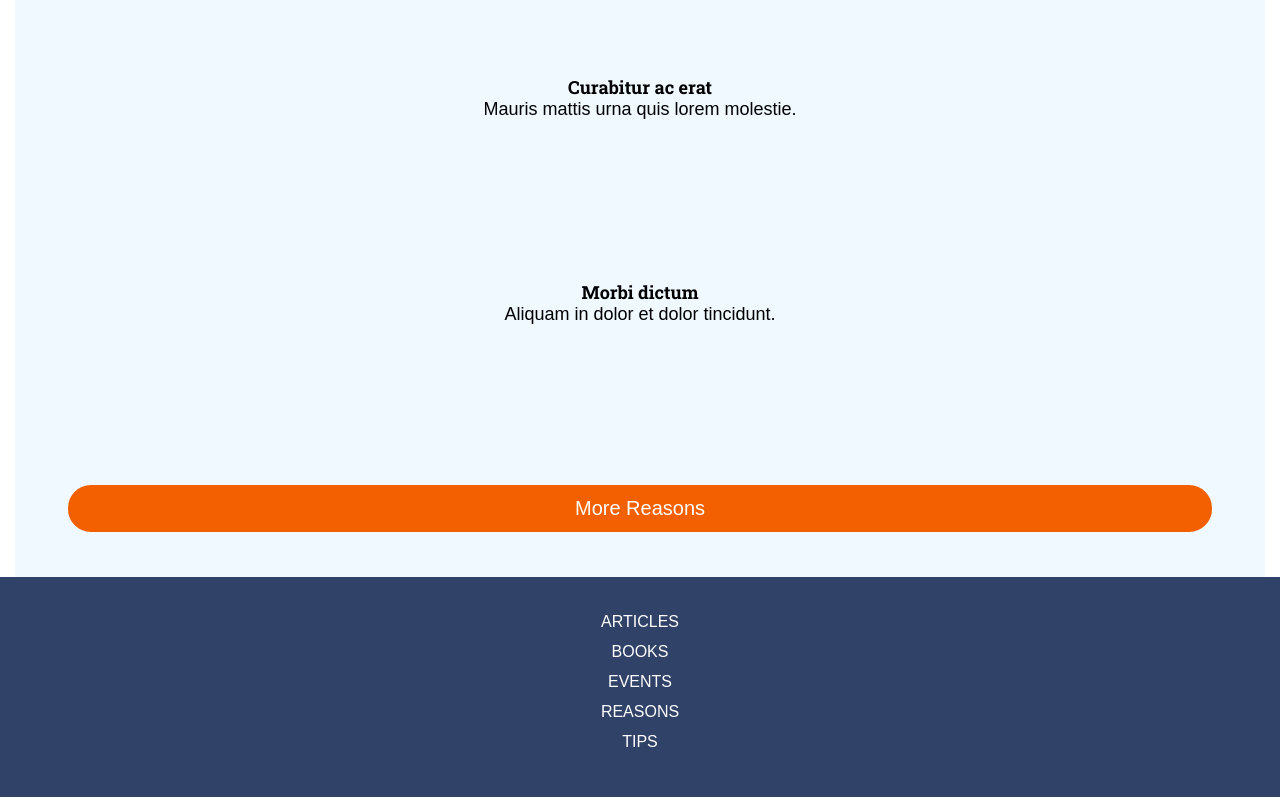
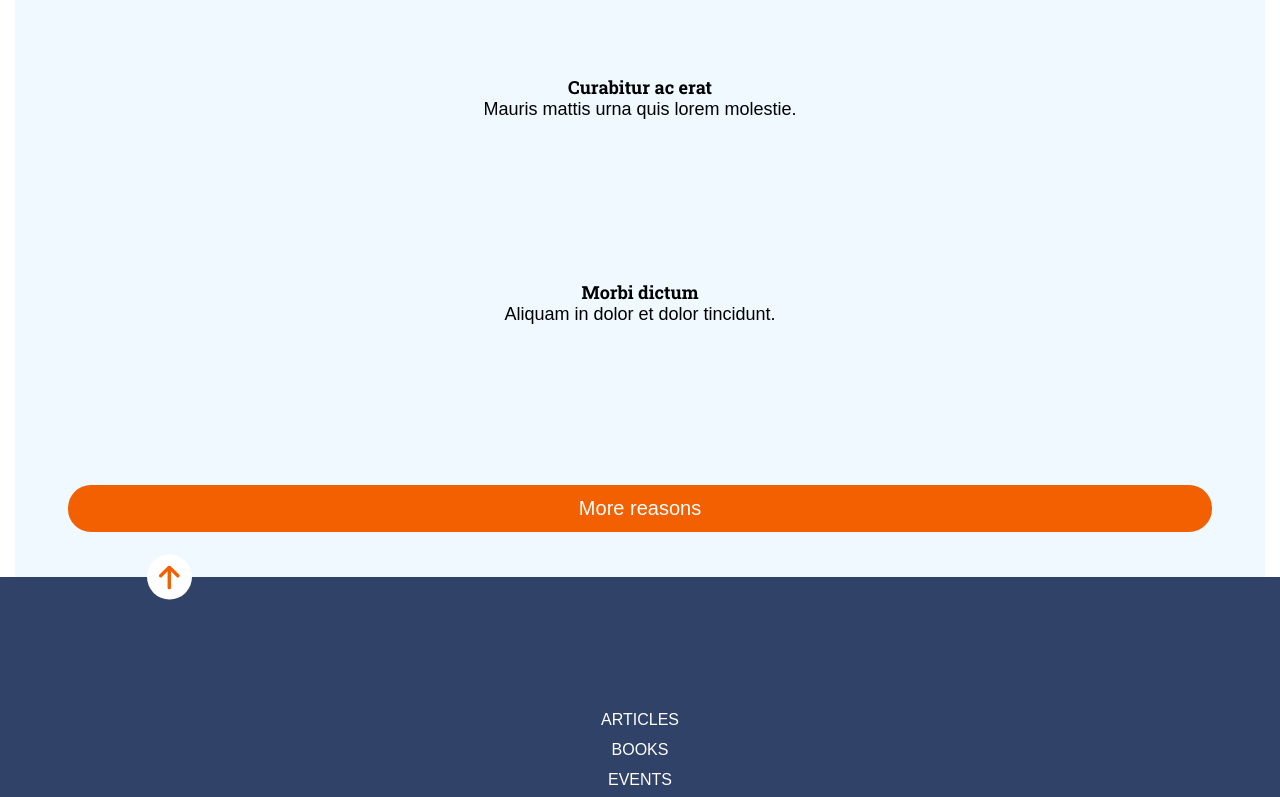
Before and after one commit to PaulaPSoto/modulo-1-evaluacion-final-PaulaPSoto, a website: page src/html/index.html in a window 1280 px wide. Shown: the part 1122-1919 px from the top of the page. Drawn offline with nearby package versions, Linux system fonts and the light colour scheme; files that its build step writes are made by us from their sources; files whose address does not match are found by name.

Commit message:
join feactures to the button

```diff
--- a/src/html/index.html
+++ b/src/html/index.html
@@ -27,6 +27,7 @@
     </header>
 <!-- section -->
     <section class="container container_2">
+
         <article class="section__container--tips"> Insomnia tips</article>
         <article class="section__container--title">Looking through a window</article>
         <article class="section__container--text"> Donec accumsan, nulla ut volutpat porttitor, quam odio tempus felis, at luctus ex diam nec lectus. Vivamus semper sodales rutrum.</article>
@@ -50,13 +51,14 @@
          <p  class="container3__item2--text">Aliquam in dolor et dolor tincidunt.</p>
        </div>
        <div class="container3--item5">
-         <p  class="container3__item2--button">More Reasons</p>
+         <p  class="container3__item2--button">More reasons</p>
        </div>
     </section>
 
 
 
      <footer class="page__footer">
+      <div class="container_3--img"><img src="./assets/images/ico-arrow.svg" alt="ico-scroll-down"></div>
         <nav class="footer__nav">
           <ul >
             <li ><a title= "" class="nav-links" href="https://adalab.es/" target="_blank">Articles</a></li>
--- a/src/scss/main.scss
+++ b/src/scss/main.scss
@@ -16,9 +16,7 @@
 }
 
 .container_1 {
-    // background-color: blue;
     margin: 0 15px;
-    //width: 100%;
     display: flex;
     flex-direction: column;
     flex-wrap: wrap;
@@ -49,12 +47,10 @@
     font-weight: bold;
     text-transform:uppercase;
     text-align: center;
-    // width: 435px;
     margin-left: auto;
     margin-right: auto;
     margin-bottom: 10px;
     margin-top: 284px;
-    // line-height: 55px;
 
 }
 .h5-text {
@@ -67,12 +63,13 @@
 }
 .container_1--img{
     width: 45px;
-    height: 45px;
+    height: 45px;display: flex;
     justify-content: center;
     align-items: center;
     background-color:#ffffff;
     border-radius: 50%;
     margin-bottom: 53px;
+
    }
  /* main*/
 
@@ -209,6 +206,21 @@
     flex-direction: column;
     justify-content: center;
 }
+.container_3--img {
+    width: 45px;
+    height: 45px;display: flex;
+    justify-content: center;
+    align-items: center;
+    background-color:#ffffff;
+    border-radius: 50%;
+    margin-bottom: 53px;
+    transform: translate(0, -50%);
+    position: relative;
+    left: 147px;
+
+
+
+}
 
 .footer__nav {
     font-family:"Roboto-Regular",sans-serif;
```
